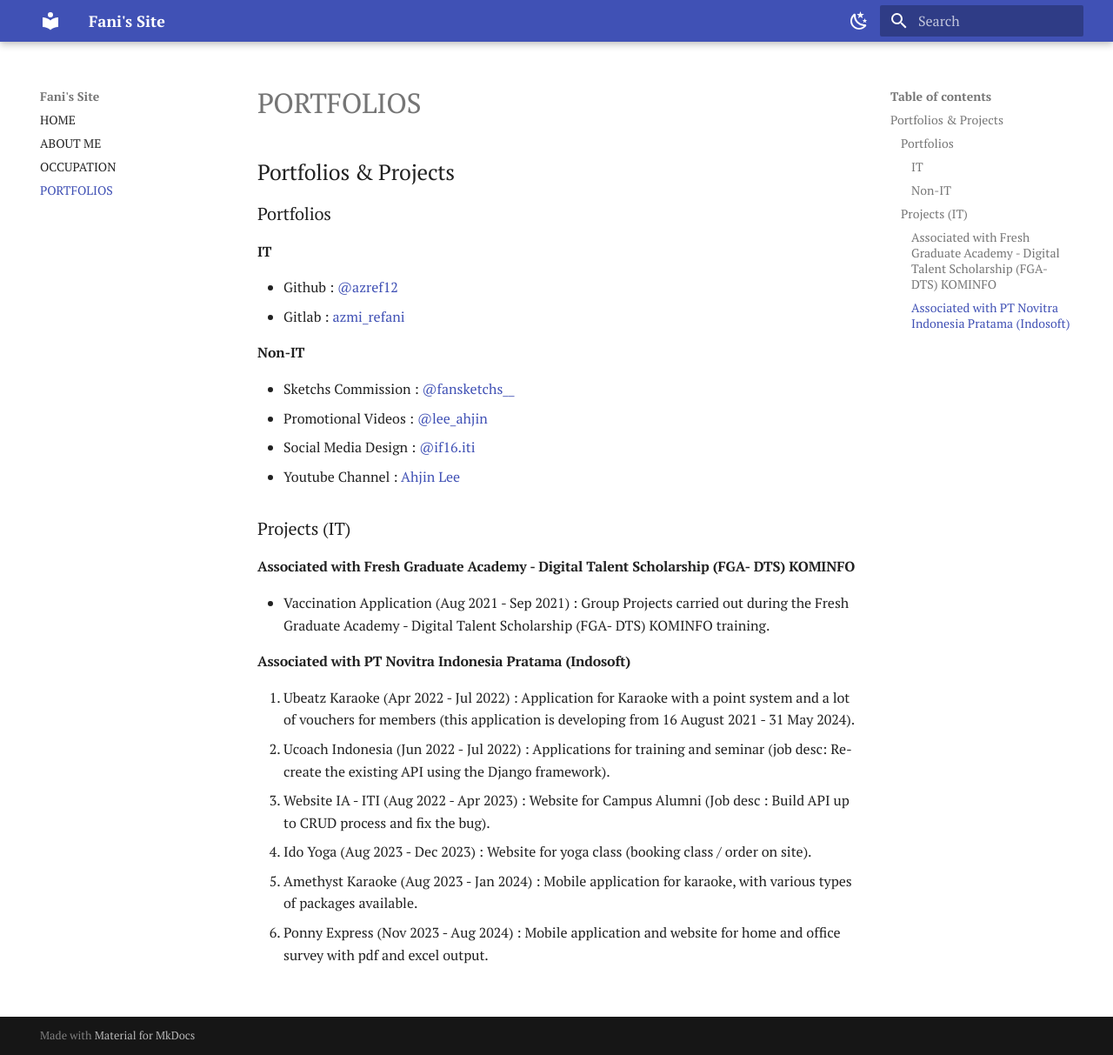
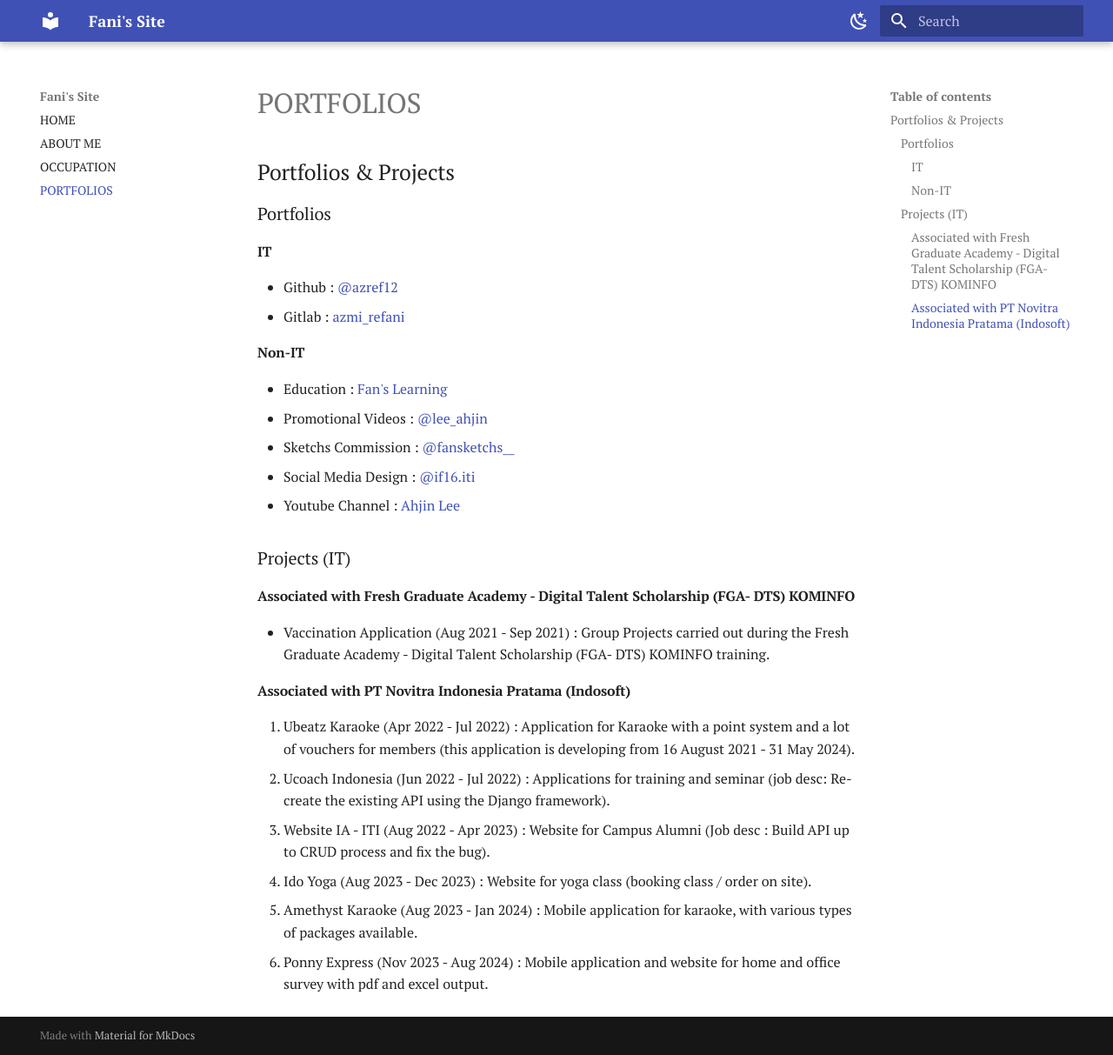
Before and after one commit to azref12/fan-site, an MkDocs documentation site: the page built from docs/portfolios.md, in a window 1280 px wide and 1213 px high. Shown: the whole window at 87% size. Built offline with MkDocs 1.6.1 and Material for MkDocs 9.7.7, drawn with Linux system fonts in a browser that asks for light colours.

Commit message:
update 1

```diff
--- a/docs/portfolios.md
+++ b/docs/portfolios.md
@@ -6,8 +6,9 @@
 - Gitlab : [azmi_refani](https://gitlab.com/azmi_refani)
 
 #### Non-IT
+- Education : [Fan's Learning](https://azref12.github.io/fan-s-learning/)
+- Promotional Videos : [@lee_ahjin](https://www.instagram.com/lee_ahjin/)
 - Sketchs Commission : [@fansketchs__ ](https://www.instagram.com/fansketchs__/)
-- Promotional Videos : [@lee_ahjin](https://www.instagram.com/lee_ahjin/)
 - Social Media Design : [@if16.iti](https://www.instagram.com/if16.iti/)
 - Youtube Channel : [Ahjin Lee](https://www.youtube.com/@fansketchs/)
 
```
Also changed, not shown: site/portfolios/index.html, site/search/search_index.json.
